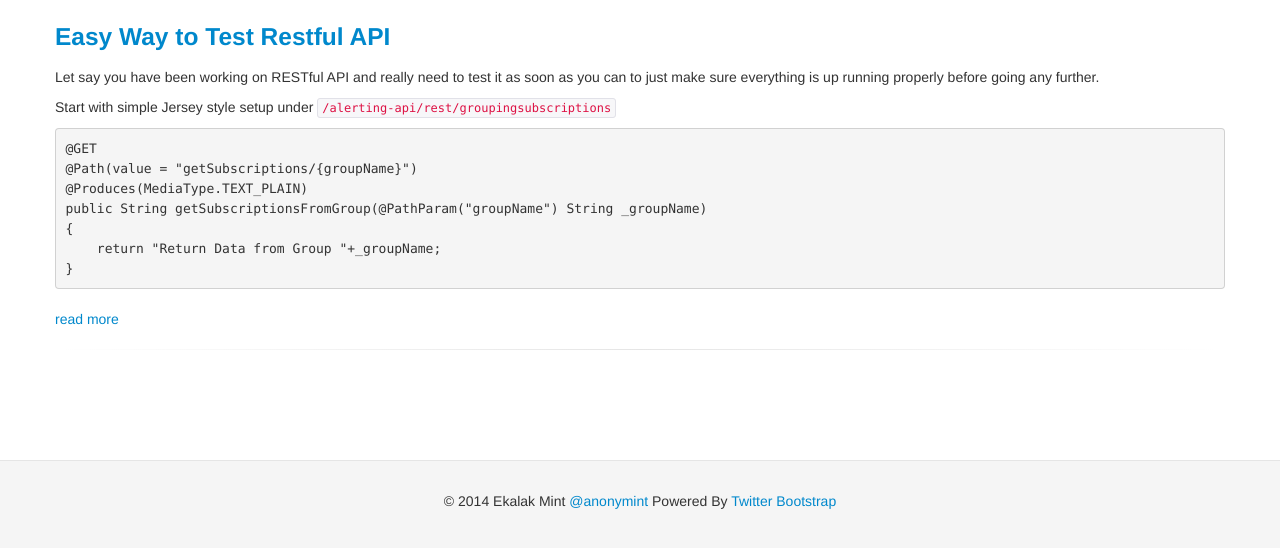
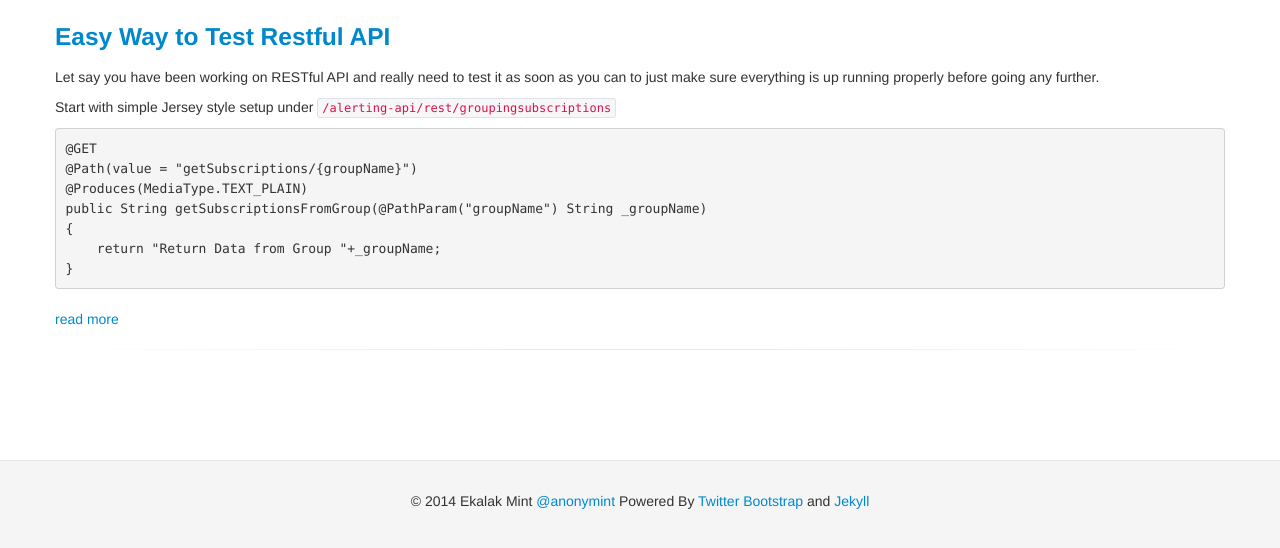
Before and after one commit to anonymint/anonymint.github.com, a Jekyll site: the page built from index.md, in a window 1280 px wide and 900 px high, scrolled down 2210 px, cut to the strip 349-897 px from the top of the window. Built offline with Jekyll 4.4.1, drawn with Linux system fonts in a browser that asks for light colours; a style sheet for code colours, icons or effects is not loaded.

Commit message:
Update footter and yammer file

```diff
--- a/_config.yml
+++ b/_config.yml
@@ -7,7 +7,7 @@ title : In The Speed of Light
 tagline: Site Tagline
 author :
   name : Ekalak Mint
-  email : mint.com@gmail.com
+  email : mint (dot) com (at) gmail (dot) com
   github : anonymint
   twitter : anonymint
   feedburner : feedname
--- a/_layouts/default.html
+++ b/_layouts/default.html
@@ -64,7 +64,7 @@
 		<footer class="footer">
 			<div class="container">
 				<p>&copy; {{ site.time | date: '%Y' }} {{ site.author.name }} <a href="http://twitter.com/{{site.author.twitter}}">@{{site.author.twitter}}</a>
-	          	Powered By <a href="http://twitter.github.com/bootstrap/" target="_blank">Twitter Bootstrap</a>
+	          	Powered By <a href="http://twbs.github.io/bootstrap/" target="_blank">Twitter Bootstrap</a> and <a href="https://github.com/jekyll/jekyll" target="_blank">Jekyll</a>
 			</div>
 		</footer>
 		<!-- Script here to make page load faster-->
```
